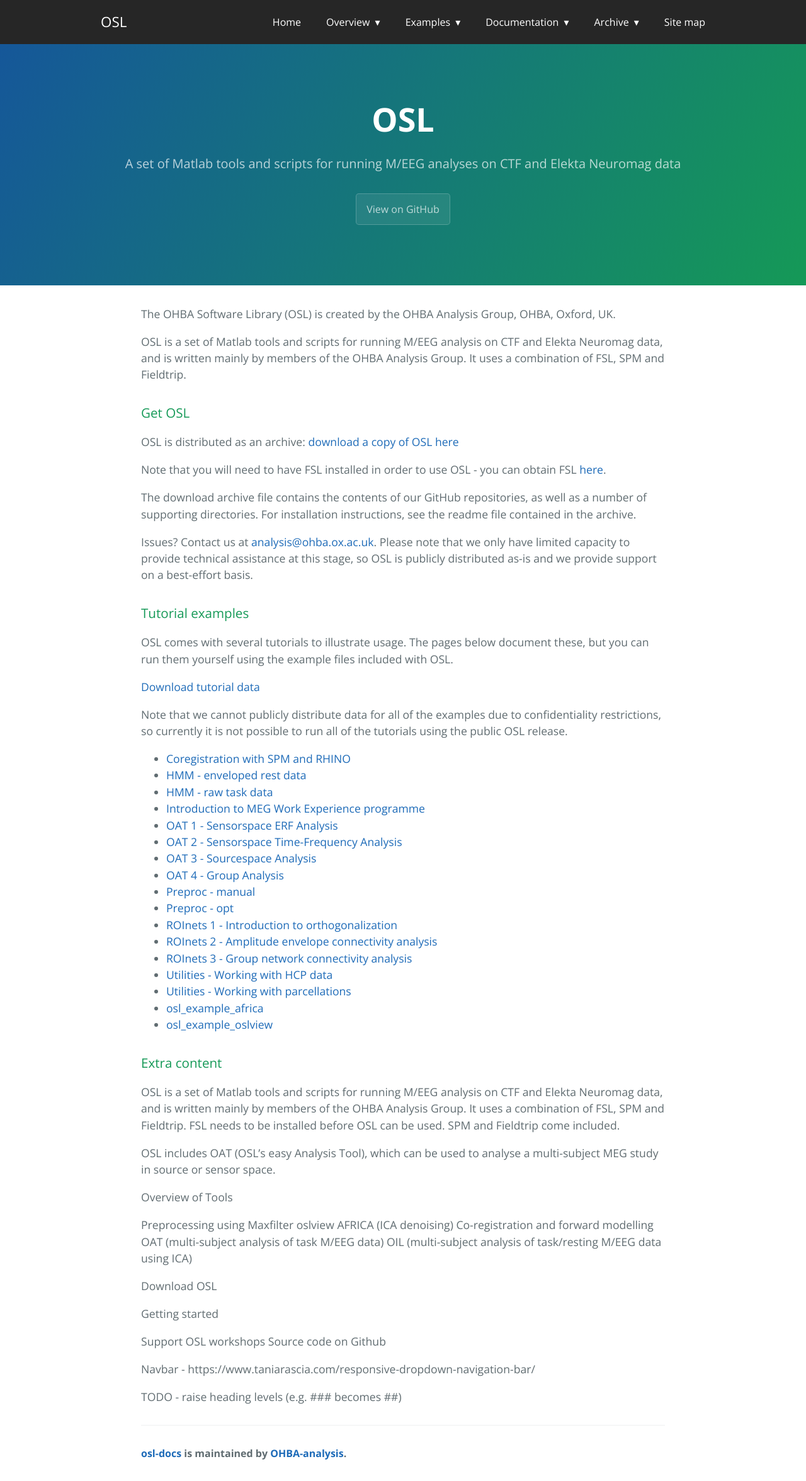
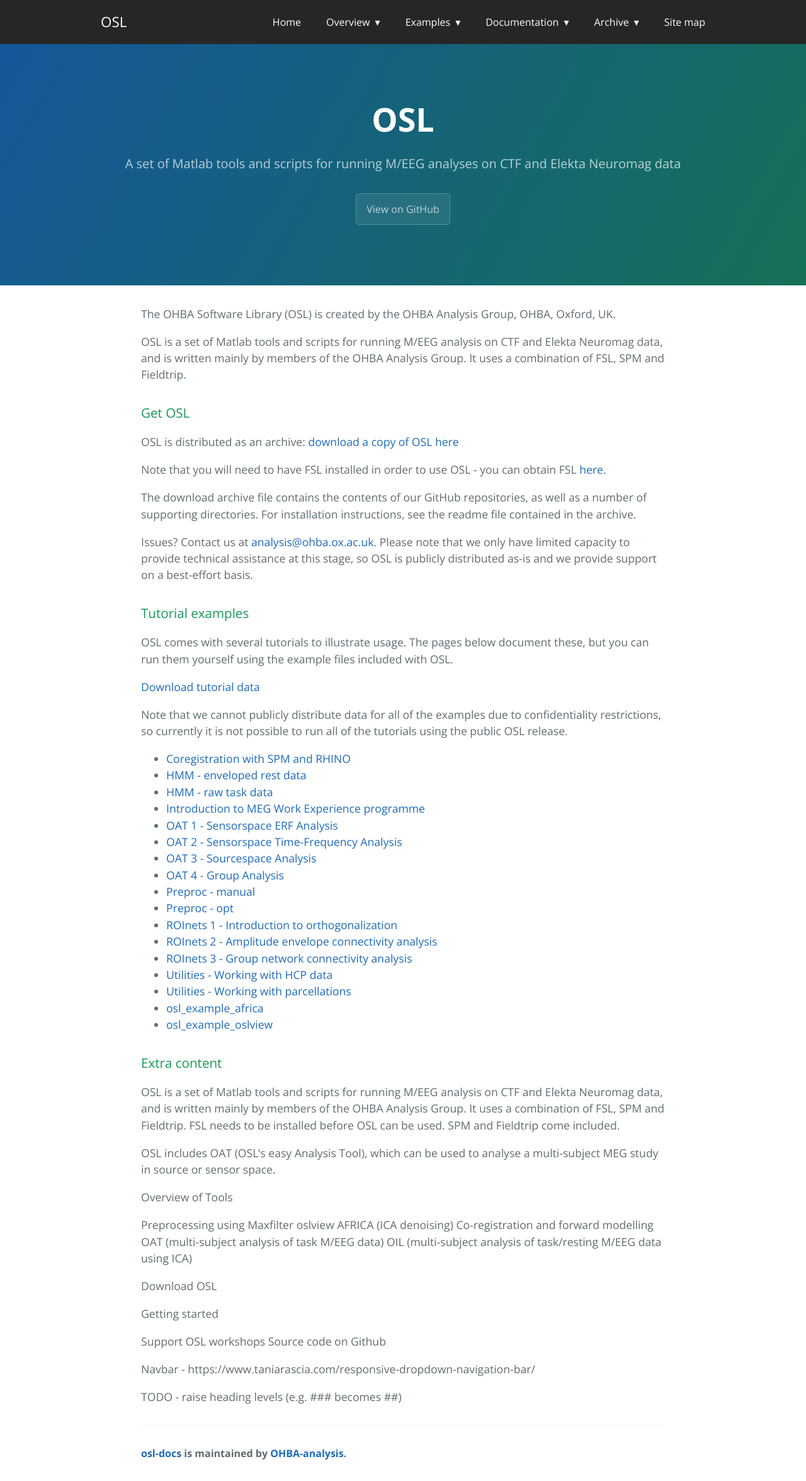
Before and after one commit to OHBA-analysis/osl-docs, a Jekyll site: the page built from index.md, in a window 1280 px wide. Shown: the whole page at 63% size. Built offline with Jekyll 4.4.1, drawn with Linux system fonts in a browser that asks for light colours.

Commit message:
Fixed colours and dropdown width

```diff
--- a/_sass/variables.scss
+++ b/_sass/variables.scss
@@ -4,7 +4,7 @@
 
 // Headers
 $header-heading-color: #fff;
-$header-bg-color: #159957;
+$header-bg-color: #157057;
 $header-bg-color-secondary: #155799;
 
 // Text
--- a/assets/css/nav.scss
+++ b/assets/css/nav.scss
@@ -9,7 +9,7 @@
 $nav-font-color: #ffffff;
 $nav-li-background: #fcfcfc;
 $nav-li-font-color: #424242;
-$link-hover-color: #2581DC;
+$link-hover-color: #159957;
 
 // Selected item
 .current-item {
@@ -72,7 +72,8 @@
         }
       } // Dropdown list
       ul li {
-        min-width: 400px;
+        width: 100%;
+        white-space:nowrap;
         margin: 0px;
         a,a:visited {
           padding: 15px;
```
